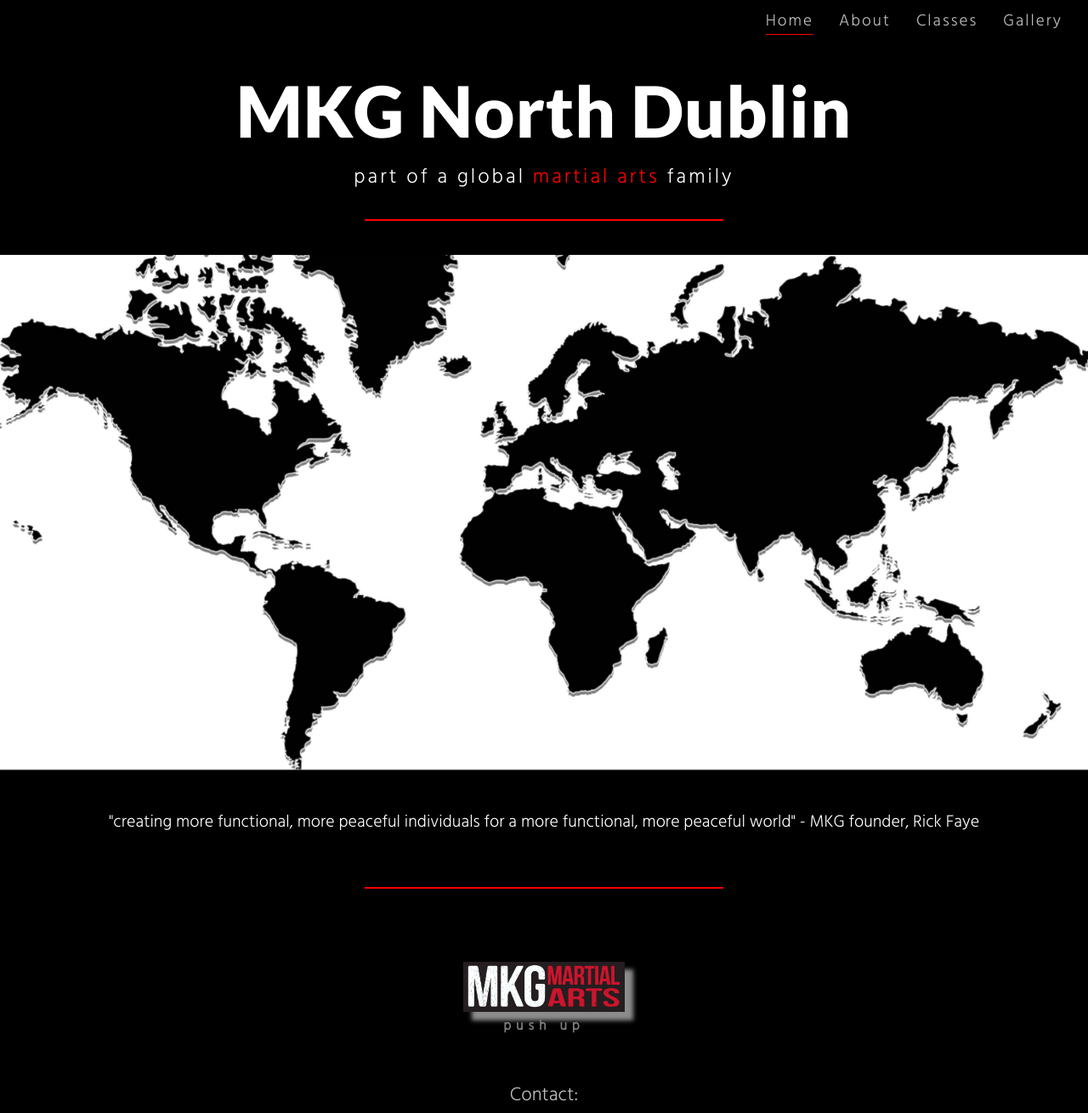
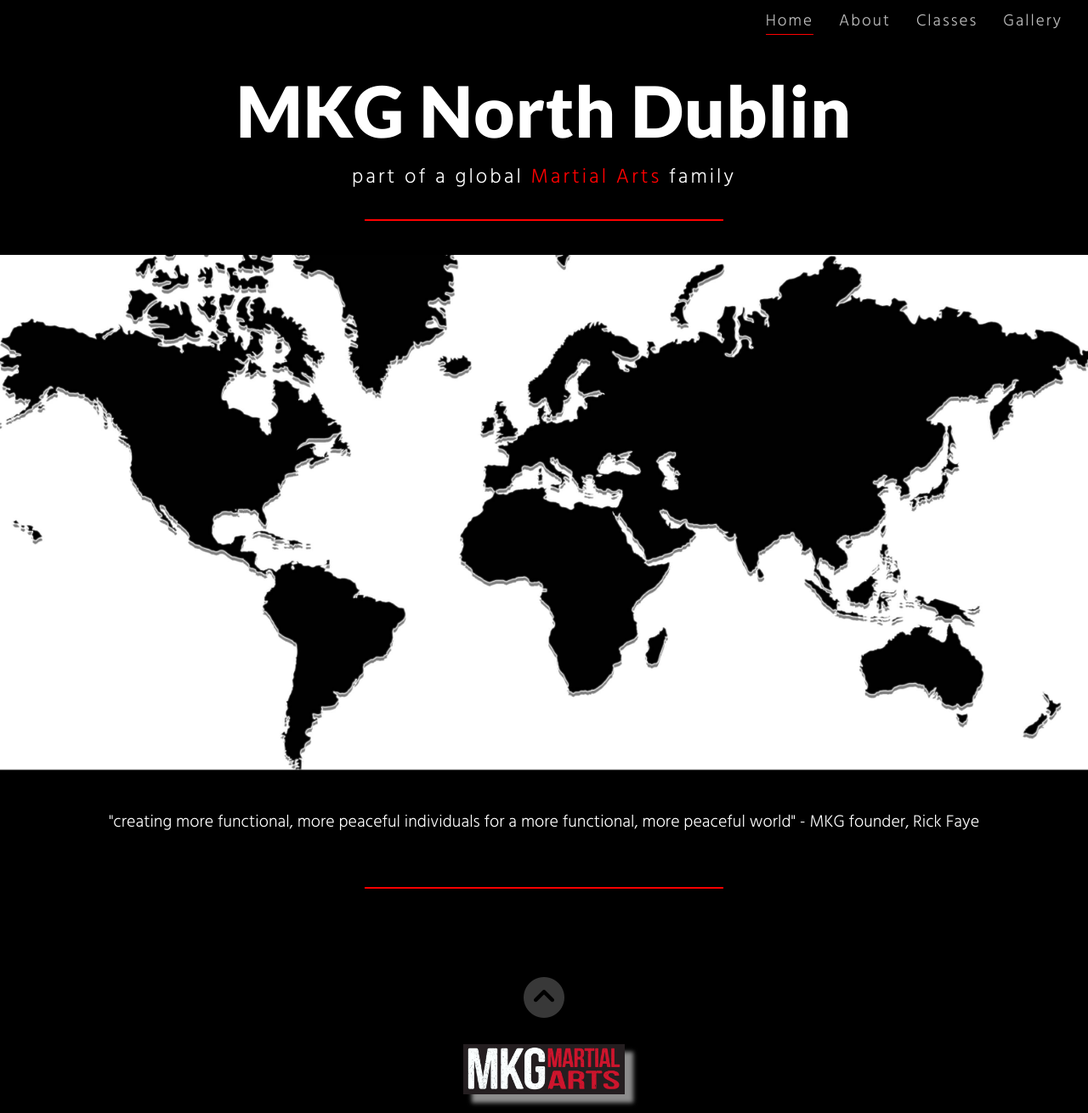
Before and after one commit to DaveCaulfield/mkg-north-dublin-martial-arts, a plain HTML site: page index.html in a window 1280 px wide. Shown: the top 1310 px of the page at 85% size. Drawn offline with Linux system fonts and the light colour scheme.

Commit message:
Add arrow icon and restyle back to top feature

```diff
--- a/assets/css/style.css
+++ b/assets/css/style.css
@@ -91,7 +91,7 @@ nav a:hover {
 
 #club-tagline {
   color: red;
-  font-weight: 500;
+  font-weight: 520;
 }
 
 .redline-hr {
@@ -151,23 +151,21 @@ nav a:hover {
 
 /* .......................footer section................................*/
 
+.arrow-up{
+  font-size: 3rem;
+  color: rgb(56, 56, 56);
+  padding:10px;
+}
+
+.arrow-up>i:hover{
+color: silver;
+font-size: 3.15rem;
+}
+
 html {
   scroll-behavior: smooth;
 }
 
-.press-up {
-  text-align: center;
-  color: grey;
-  margin-top: -5px;
-  font-weight: bold;
-  letter-spacing: 6px;
-  text-decoration: none;
-  padding-bottom: 10px;
-}
-
-.mkglogotext:hover {
-  box-shadow: 10px 10px 5px yellow;
-}
 
 .footer-contact {
   display: flex;
--- a/index.html
+++ b/index.html
@@ -38,7 +38,7 @@
             <div class="clubname-h1">
                 <h1>MKG North Dublin</h1>
                 <div id="clubname-tagline">
-                    <p>part of a global <span id="club-tagline">martial arts</span> family</p>
+                    <p>part of a global <span id="club-tagline">Martial Arts</span> family</p>
                 </div>
             </div>
             <hr class="redline-hr">
@@ -62,13 +62,12 @@
 
     <footer>
         <div class="footer-contact">
-            <div>
-                <a class="press-up" href="#top">
+                <a class="arrow-up" href="#top">
+                    <i class="fa fa-chevron-circle-up"></i>
+                    </a>
                     <img class="mkglogotext" src="assets/images/image-mkg-text-logo.jpg"
                         alt="image mkg martial arts logo" />
-                    <p class="press-up">push up</p>
-                </a>
-            </div>
+
             <p> Contact:</p>
             <a class="telephone" href="tel:+353877036570">James @ 087 7036570</a>
             <a class="email" href="mailto:mkgnorthdublinmartialarts@gmail.com">mkgnorthdublinmartialarts@gmail.com</a>
```
Also changed, not shown: about.html (+4 -6 lines), classes.html (+4 -5 lines), gallery.html (+4 -6 lines), thankyou.html (+4 -6 lines).
